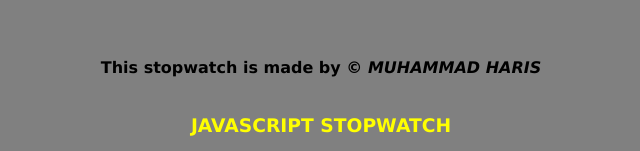
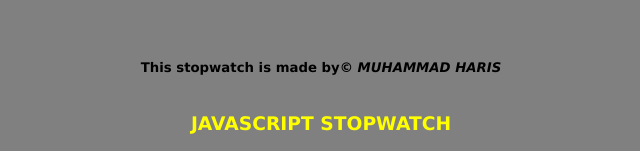
Before and after one commit to hhs-maker/project, a plain HTML site: page index.html in a window 1280 px wide. Shown: the part 217-368 px from the top of the page, without its empty margins (319-959 px from the left). Drawn offline with Linux system fonts and the light colour scheme.

Commit message:
Add files via upload

```diff
--- a/index.html
+++ b/index.html
@@ -8,7 +8,7 @@
 </head>
 
 <body>
-    <div class="made"><h4>This stopwatch is made by 	&#169; <em>MUHAMMAD HARIS </em> </h4></div>
+    <div class="made"><h5>This stopwatch is made by&#169; <em>MUHAMMAD HARIS </em> </h5></div>
     <br><br>
     <div >
         <h3 class="heading" style="--clr : yellow ">JAVASCRIPT STOPWATCH</h3>
```
